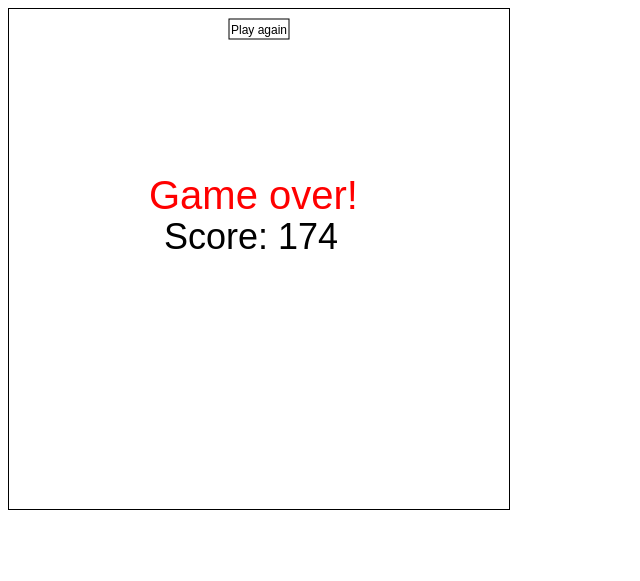
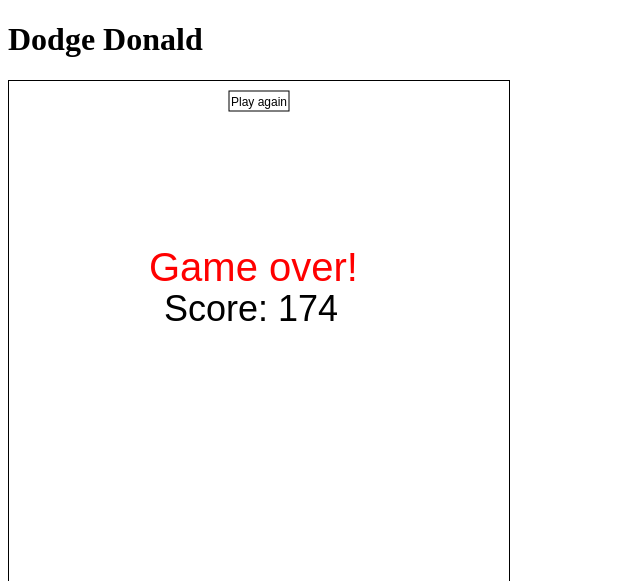
Before and after one commit to jackdalton/dodge-donald, a plain HTML site: page index.html in a window 1280 px wide. Shown: the top 581 px of the page, without its empty margins (0-640 px from the left). Drawn offline with Linux system fonts and the light colour scheme.

Commit message:
Add title, keep Windows and Mac garbage out

```diff
--- a/index.html
+++ b/index.html
@@ -4,6 +4,7 @@
         <link rel="stylesheet" type="text/css" href="css/style.css">
     </head>
     <body>
+        <h1>Dodge Donald</h1>
         <img class="hidden" src="img/obama.png" id="obamaImage" width="10" height="10">
         <img class="hidden" src="img/trump.png" id="trumpImage" width="10" height="10">
         <canvas id="game"></canvas>
```
Also changed, not shown: 1 other file.
